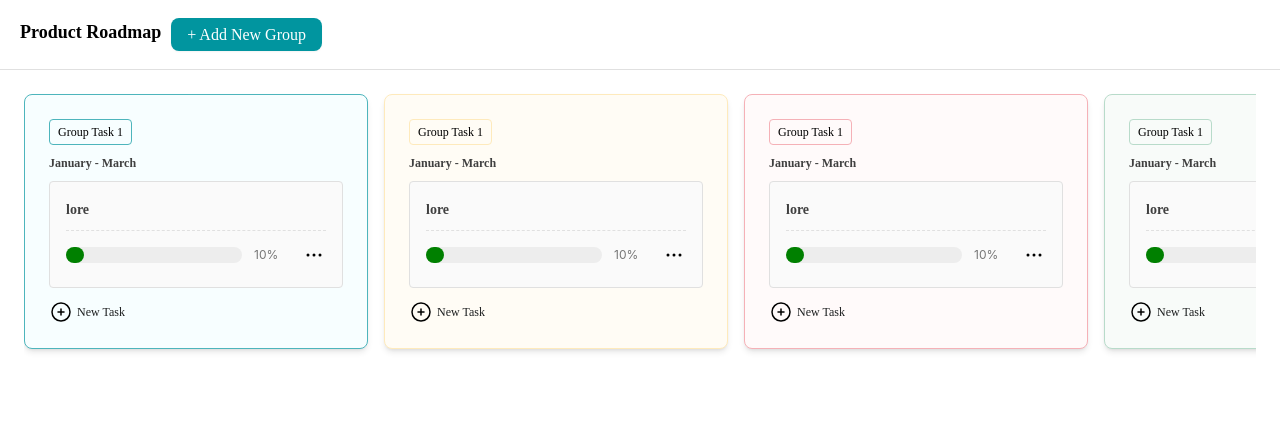
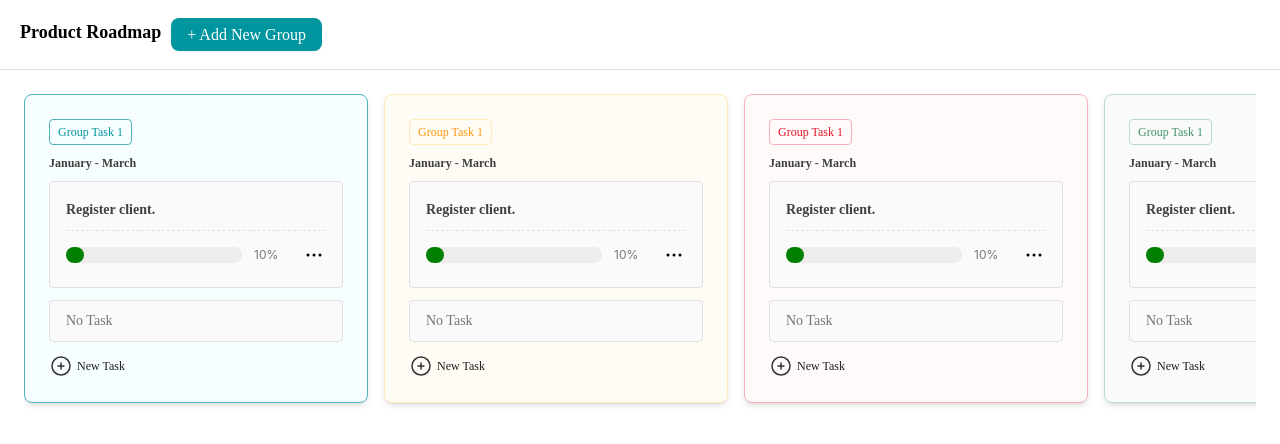
Before and after one commit to mzbudi/rakamin-mini-project, a React (Create React App) app: page / in a window 1280 px wide. Shown: the top 444 px of the page. Built offline with nearby package versions, Linux system fonts and the light colour scheme.

Commit message:
Fix : Group task label, Fix: Empty kanban text align

```diff
--- a/src/components/Kanban/EmptyKanban.jsx
+++ b/src/components/Kanban/EmptyKanban.jsx
@@ -2,8 +2,8 @@ import React from "react";
 
 const EmptyKanban = () => {
   return (
-    <div className="flex flex-1 grow bg-[#FAFAFA] border-[#E0E0E0] border rounded px-4 mt-2 mb-3 min-w-[294px]">
-      <div className="border-[#E0E0E0] pt-4 pb-2">
+    <div className="flex grow bg-[#FAFAFA] border-[#E0E0E0] border rounded px-4 mt-2 mb-3 min-w-[294px]">
+      <div className="  border-[#E0E0E0] pt-2 pb-2">
         <p className="font-nunito font-normal text-sm leading-6 text-[#757575] ">
           No Task
         </p>
--- a/src/components/Kanban/KanbanCard.jsx
+++ b/src/components/Kanban/KanbanCard.jsx
@@ -6,7 +6,7 @@ const KanbanCard = ({ progress }) => {
     <div className="flex flex-col bg-[#FAFAFA] border-[#E0E0E0] border rounded px-4 mt-2 mb-3 min-w-[294px]">
       <div className="border-b border-dashed border-[#E0E0E0] pt-4 pb-2">
         <p className="font-nunito font-bold text-sm leading-6 text-[#404040] ">
-          lore
+          Register client.
         </p>
       </div>
       <div className="flex flex-row mt-3 mb-5 items-center justify-between">
--- a/src/components/Kanban/KanbanGroup.jsx
+++ b/src/components/Kanban/KanbanGroup.jsx
@@ -1,6 +1,6 @@
 import React, { useState } from "react";
 import KanbanCard from "./KanbanCard";
-// import EmptyKanban from "./EmptyKanban";
+import EmptyKanban from "./EmptyKanban";
 import Modal from "../Modal";
 
 const KanbanGroup = ({ kanbanColor }) => {
@@ -73,14 +73,14 @@ const KanbanGroup = ({ kanbanColor }) => {
   return (
     <div className="my-6">
       <div
-        className={`p-6 ${kanbanColor[0]} row-span-full border ${kanbanColor[1]} rounded-lg shadow-md`}
+        className={`p-6 ${kanbanColor[0]} border ${kanbanColor[1]} rounded-lg shadow-md`}
       >
         {/* Group Name */}
         <div
-          className={`flex ${kanbanColor[1]} ${kanbanColor[1]} border rounded w-fit`}
+          className={`flex border ${kanbanColor[1]} ${kanbanColor[0]} rounded w-fit`}
         >
           <p
-            className={`font-nunito font-normal text-xs leading-5 px-2 py-[2px] text-${kanbanColor[0]}`}
+            className={`font-nunito font-normal text-xs leading-5 px-2 py-[2px] ${kanbanColor[2]}`}
           >
             Group Task 1
           </p>
@@ -92,6 +92,7 @@ const KanbanGroup = ({ kanbanColor }) => {
         {/* Card Kanban */}
 
         <KanbanCard progress={10} />
+        <EmptyKanban></EmptyKanban>
 
         {/* Button */}
         <div className="flex flex-col mt-2">
@@ -105,7 +106,7 @@ const KanbanGroup = ({ kanbanColor }) => {
               viewBox="0 0 24 24"
               strokeWidth={1.5}
               stroke="currentColor"
-              className="w-6 h-6 mr-1"
+              className="w-6 h-6 mr-1 text-[#333333]"
             >
               <path
                 strokeLinecap="round"
--- a/src/page/Dashboard.jsx
+++ b/src/page/Dashboard.jsx
@@ -2,10 +2,10 @@ import React from "react";
 import KanbanGroup from "../components/Kanban/KanbanGroup";
 
 const kanBanColor = [
-  ["bg-cardPrimary", "border-borderPrimary"],
-  ["bg-cardSecondary", "border-borderSecondary"],
-  ["bg-cardDanger", "border-borderDanger"],
-  ["bg-cardSuccess", "border-borderSuccess"],
+  ["bg-cardPrimary", "border-borderPrimary", "text-primary"],
+  ["bg-cardSecondary", "border-borderSecondary", "text-secondary"],
+  ["bg-cardDanger", "border-borderDanger", "text-danger"],
+  ["bg-cardSuccess", "border-borderSuccess", "text-success"],
 ];
 
 const totalKanbanGroup = Array(4).fill(0);
```
